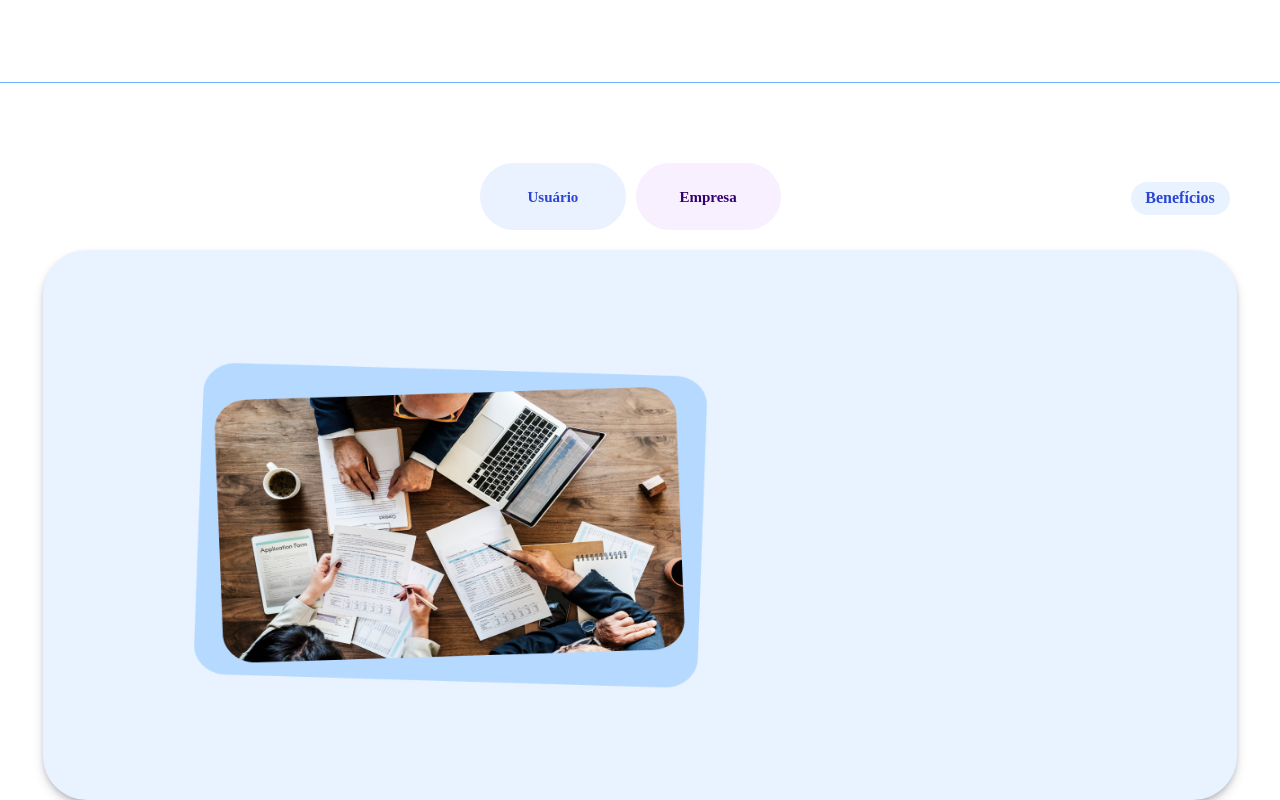
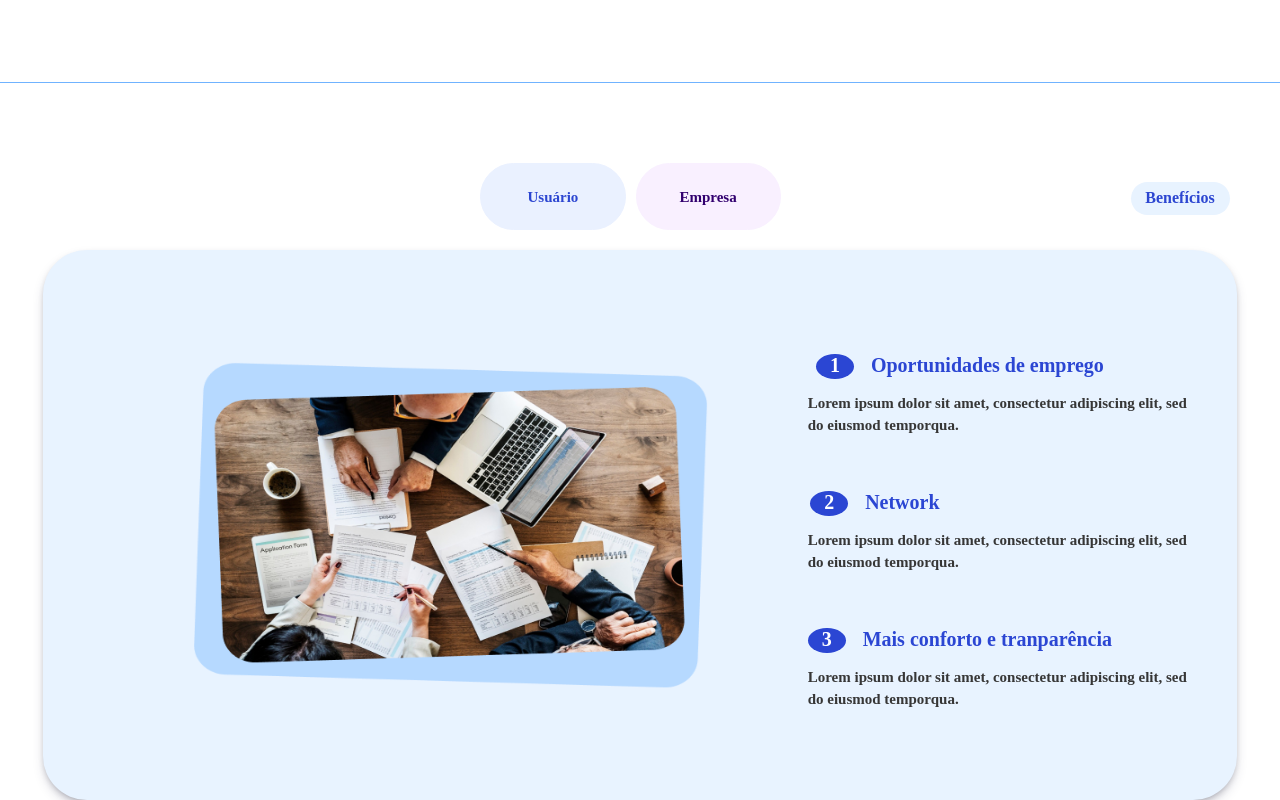
Before and after one commit to Incluses/Landing-page, a React (Vite) app in the folder Landing_page_Inclusis/: page / in a window 1280 px wide. Shown: the part 1697-2497 px from the top of the page. Built offline with nearby package versions, Linux system fonts and the light colour scheme; a web font is replaced by a local one.

Commit message:
Mandando  alterações no componente Conteúdo.

```diff
--- a/Landing_page_Inclusis/src/components/conteudo/Conteudo.jsx
+++ b/Landing_page_Inclusis/src/components/conteudo/Conteudo.jsx
@@ -28,19 +28,29 @@ function Conteudo() {
                     {botaoSelecionado === 'usuario' && (
                         <div className={style.divMaeUsuario}>
                             <img src="src\assets\Group 190.png" alt="fundo_azul" id={style.imagemOrganizacao} />
+                            <div id={style.conteudo}>
+                                <p className={style.pMaeUsuario}><p className={style.numsUsuario}>1</p>Oportunidades de emprego</p>
+                                <p className={style.conteudoFilho}>Lorem ipsum dolor sit amet, consectetur adipiscing elit, sed <br /> do eiusmod temporqua.</p>
+
+                                <p id={style.pMaeDoisUsuario}><p className={style.numsUsuario}>2</p>Network</p>
+                                <p className={style.conteudoFilho}>Lorem ipsum dolor sit amet, consectetur adipiscing elit, sed <br /> do eiusmod temporqua.</p>
+
+                                <p className={style.pMaeUsuario}><p className={style.numsUsuario}>3</p>Mais conforto e tranparência</p>
+                                <p className={style.conteudoFilho}>Lorem ipsum dolor sit amet, consectetur adipiscing elit, sed <br /> do eiusmod temporqua.</p>
+                            </div>
                         </div>
                     )}
                     {botaoSelecionado === 'empresa' && (
                         <div className={style.divMaeEmpresa}>
                             <img src="src\assets\Group 191.png" alt="fundo_roxo" id={style.imagemOrganizacao} />
                             <div id={style.conteudo}>
-                                <p className={style.pMae}><p className={style.nums}>1</p>Oportunidades de emprego</p>
+                                <p className={style.pMaeEmpresa}><p className={style.numsEmpresa}>1</p>Oportunidades de emprego</p>
                                 <p className={style.conteudoFilho}>Lorem ipsum dolor sit amet, consectetur adipiscing elit, sed <br /> do eiusmod temporqua.</p>
 
-                                <p id={style.pMaeDois}><p className={style.nums}>2</p>Network</p>
+                                <p id={style.pMaeDoisEmpresa}><p className={style.numsEmpresa}>2</p>Network</p>
                                 <p className={style.conteudoFilho}>Lorem ipsum dolor sit amet, consectetur adipiscing elit, sed <br /> do eiusmod temporqua.</p>
 
-                                <p className={style.pMae}><p className={style.nums}>3</p>Mais conforto e tranparência</p>
+                                <p className={style.pMaeEmpresa}><p className={style.numsEmpresa}>3</p>Mais conforto e tranparência</p>
                                 <p className={style.conteudoFilho}>Lorem ipsum dolor sit amet, consectetur adipiscing elit, sed <br /> do eiusmod temporqua.</p>
                             </div>
                         </div>
--- a/Landing_page_Inclusis/src/components/conteudo/Conteudo.module.css
+++ b/Landing_page_Inclusis/src/components/conteudo/Conteudo.module.css
@@ -70,13 +70,23 @@
     align-items: center;
 }
 
-.pMae, .nums, #pMaeDois {
+.pMaeEmpresa, .numsEmpresa, #pMaeDoisEmpresa {
     display: inline;
     font-size: 20px;
     color: #782CD4;
 }
 
-.pMae {
+.pMaeUsuario, .numsUsuario, #pMaeDoisUsuario {
+    display: inline;
+    font-size: 20px;
+    color: #2b46d3;
+}
+
+.pMaeEmpresa {
+    margin-right: 120px;
+}
+
+.pMaeUsuario {
     margin-right: 120px;
 }
 
@@ -85,13 +95,22 @@
     margin-top: 60px;
 }
 
-.nums {
+.numsEmpresa {
     margin-right: 17px;
     background-color: #782CD4;
     color: white;
     padding: 0px 14px 3.5px;
     border-radius: 50%;
 }
+
+.numsUsuario {
+    margin-right: 17px;
+    background-color: #2b46d3;
+    color: white;
+    padding: 0px 14px 3.5px;
+    border-radius: 50%;
+}
+
 
 .conteudoFilho {
     color: #363636;
@@ -101,6 +120,10 @@
     text-align: start;
 }
 
-#pMaeDois {
+#pMaeDoisEmpresa {
     margin-right: 290px;
 }
+
+#pMaeDoisUsuario {
+    margin-right: 290px;
+}
```
